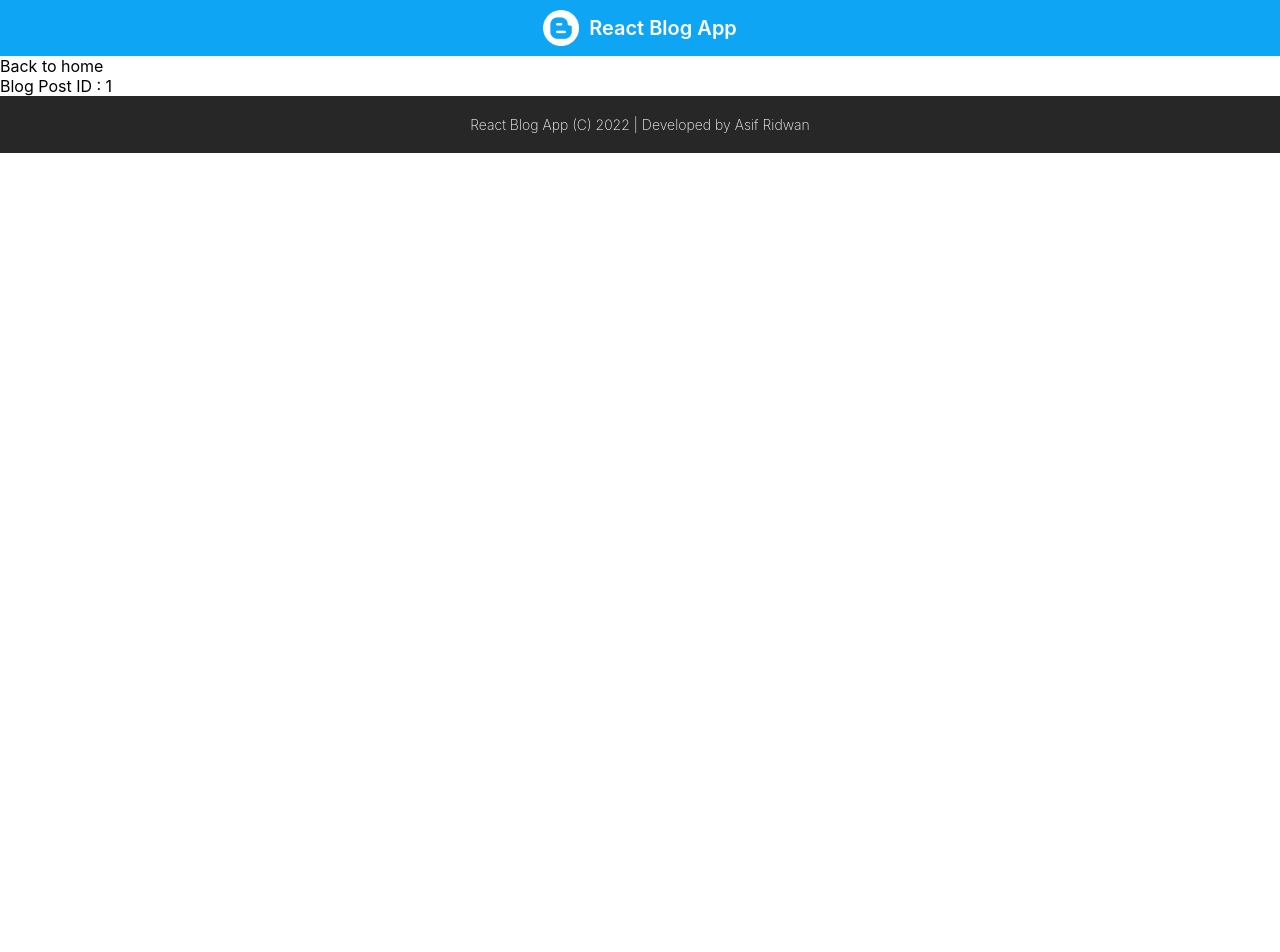
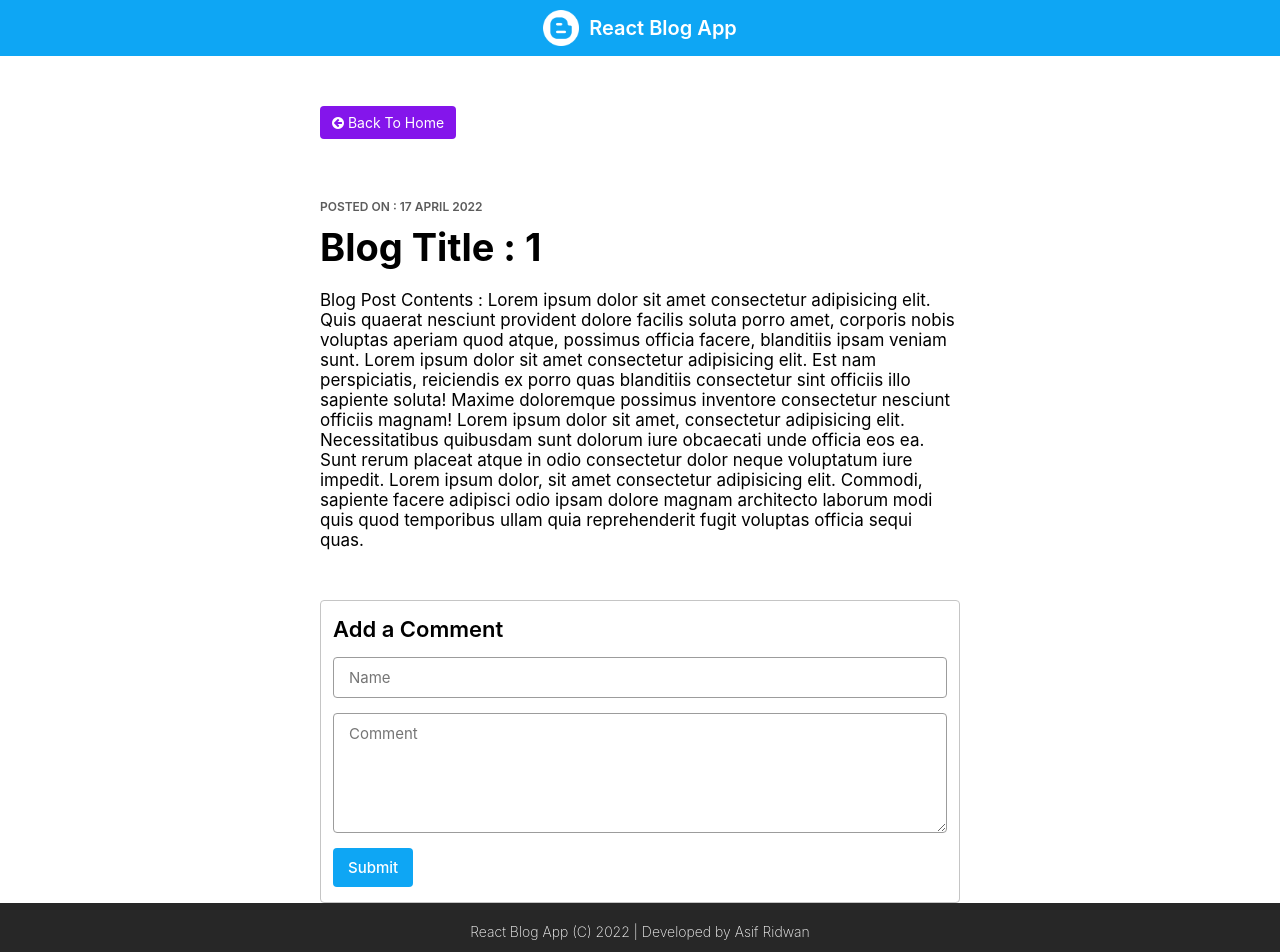
Before and after one commit to asifridwan/react-blog-app, a React (Create React App) app in the folder frontend/: page /1 in a window 1280 px wide. Shown: the top 952 px of the page. Before the commit the page ends 800 px from the top, so only its background shows below. Built offline with nearby package versions, Linux system fonts and the light colour scheme.

Commit message:
Created Blog Page

```diff
--- a/frontend/src/css/style.css
+++ b/frontend/src/css/style.css
@@ -14,7 +14,7 @@ nav{
   height: 7vh;
 }
 
-button{
+button, input, textarea{
   border: none;
   outline: none;
   background: none;
@@ -47,7 +47,96 @@ footer{
   font-weight: 600;
 }
 
+.blog-view{
+  min-height: 93vh;
+  display: flex;
+  flex-direction: column;
+  align-items: center;
+}
 
+.blog-contents{
+  margin-top: 50px;
+  width: 50vw;
+}
+
+.back-button{
+  background-color: #8415eb;
+  color: white;
+  padding: 8px 12px;
+  font-size: 14px;
+  border-radius: 4px;
+}
+
+.back-button:hover{
+  background-color: #6116a7;
+  cursor: pointer;
+}
+
+.blog-date{
+  margin-top: 60px;
+  font-size: 12px;
+  font-weight: 600;
+  text-transform: uppercase;
+  color: #5c5c5c;
+}
+
+.blog-title{
+  margin-top: 10px;
+  font-size: 38px;
+  font-weight: 700;
+}
+
+.blog-post{
+  margin-top: 20px;
+  font-size: 17px;
+}
+
+.comment-form{
+  display: flex;
+  flex-direction: column;
+  justify-content: space-between;
+  align-content: flex-start;
+  border: 1px solid #c5c5c5;
+  margin-top: 50px;
+  border-radius: 4px;
+  padding: 15px 12px;
+}
+
+.form-title{
+  font-size: 22px;
+  font-weight: 600;
+}
+
+.user-name, .user-comment, .submit-comment{
+  font-size: 15px;
+  border-radius: 4px;
+  padding: 10px 15px;
+  margin-top: 15px;
+}
+
+.user-name, .user-comment{
+  border: 1px solid #9c9c9c;
+}
+
+.user-name:focus, .user-comment:focus{
+  border: 1px solid #0ea6f4;
+}
+
+.user-comment{
+  min-height: 120px;
+  resize: vertical;
+}
+
+.submit-comment{
+  background-color: #0ea6f4;
+  color: white;
+  font-weight: 500;
+}
+
+.submit-comment:hover{
+  background-color: #157ed4;
+  cursor: pointer;
+}
 
 @media screen and (max-width: 768px){
   .logo-icon{
@@ -64,3 +153,29 @@ footer{
     padding: 12px 0px;
   }
 }
+
+@media screen and (max-width: 912px){
+  .blog-contents{
+    width: 70vw;
+  }
+
+  .back-button, .user-name, .user-comment, .submit-comment{
+    font-size: 12px;
+  }
+
+  .blog-date{
+    font-size: 10px;
+  }
+
+  .blog-title{
+    font-size: 22px;
+  }
+
+  .blog-post{
+    font-size: 14px;
+  }
+
+  .form-title{
+    font-size: 18px;
+  }
+}
--- a/frontend/src/pages/Blog.jsx
+++ b/frontend/src/pages/Blog.jsx
@@ -9,9 +9,31 @@ export default function Blog() {
   }
 
   return (
-    <div className='blog-view'>
-      <span onClick={BackToHome}>Back to home</span>
-      <div>Blog Post ID : {id}</div>
-    </div>
+    <section className='blog-view'>
+      <div className='blog-contents'>
+        <div>
+          <button className='back-button' onClick={BackToHome}><i className='fa fa-arrow-circle-left'></i> Back To Home</button>
+        </div>
+        <div className='blog-date'>Posted on : 17 April 2022</div>
+        <div className='blog-title'>Blog Title : {id}</div>
+        <p className='blog-post'>Blog Post Contents : Lorem ipsum dolor sit amet consectetur adipisicing elit. Quis quaerat nesciunt provident dolore
+        facilis soluta porro amet, corporis nobis voluptas aperiam quod atque, possimus officia facere, blanditiis ipsam veniam sunt.
+        Lorem ipsum dolor sit amet consectetur adipisicing elit. Est nam perspiciatis, reiciendis ex porro quas blanditiis consectetur sint officiis illo
+        sapiente soluta! Maxime doloremque possimus inventore consectetur nesciunt officiis magnam!
+        Lorem ipsum dolor sit amet, consectetur adipisicing elit. Necessitatibus quibusdam sunt dolorum iure obcaecati unde officia eos ea. Sunt rerum
+        placeat atque in odio consectetur dolor neque voluptatum iure impedit.
+        Lorem ipsum dolor, sit amet consectetur adipisicing elit. Commodi, sapiente facere adipisci odio ipsam dolore magnam architecto laborum modi quis
+        quod temporibus ullam quia reprehenderit fugit voluptas officia sequi quas.
+        </p>
+        <form className='comment-form'>
+          <label className='form-title'>Add a Comment</label>
+          <input className='user-name' type='text' placeholder='Name' />
+          <textarea className='user-comment' placeholder='Comment'></textarea>
+          <div>
+            <button className='submit-comment' type='submit'>Submit</button>
+          </div>
+        </form>
+      </div>
+    </section>
   )
 }
```
